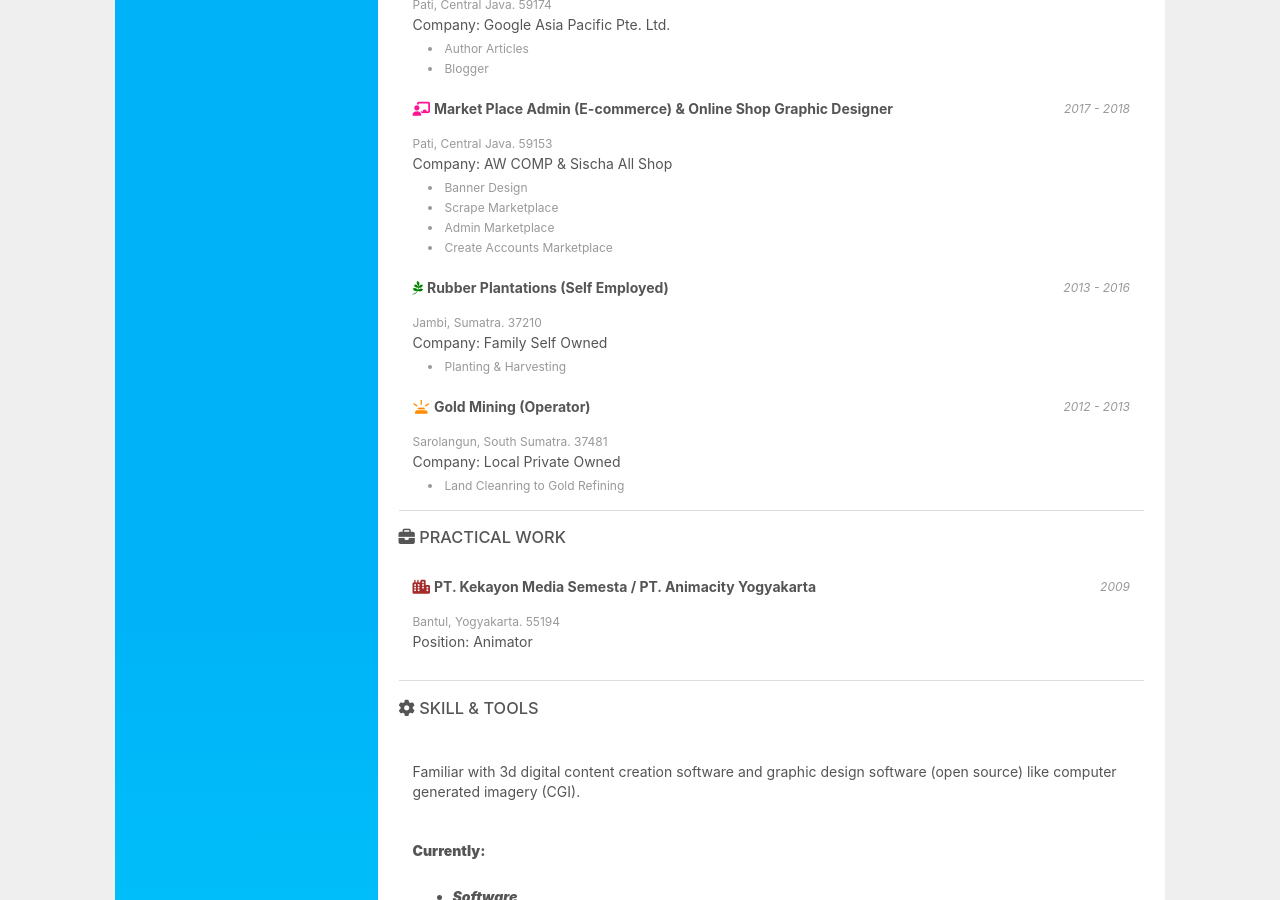
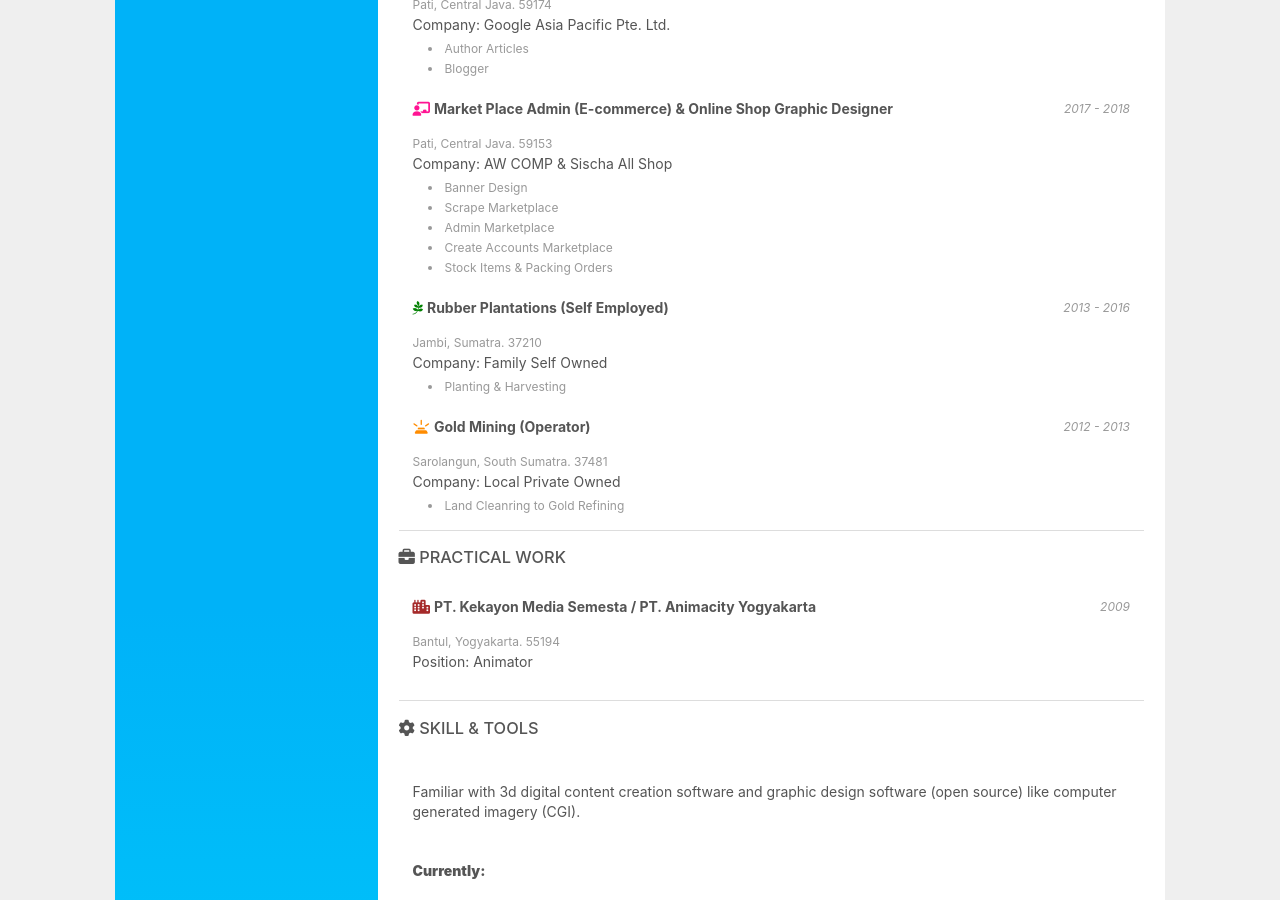
Before and after one commit to j5sacolasembalagens-pixel/xkhujztrbowverbtqv9mmmgnutuqjjakzdfafbwww, a Jekyll site: the page built from index.html, in a window 1280 px wide and 900 px high, scrolled down 830 px. Built offline with Jekyll 4.4.1, drawn with Linux system fonts in a browser that asks for light colours; nearby versions of some CDN libraries.

Commit message:
Update index.html

```diff
--- a/index.html
+++ b/index.html
@@ -105,6 +105,7 @@ layout: default
       <li>Scrape Marketplace</li>
       <li>Admin Marketplace</li>
       <li>Create Accounts Marketplace</li>
+      <li>Stock Items & Packing Orders</li>
       </div>
     <br/>
     <i class="fa-brands fa-pagelines" style="color:green;"></i> <b>Rubber Plantations (Self Employed)</b>
```
